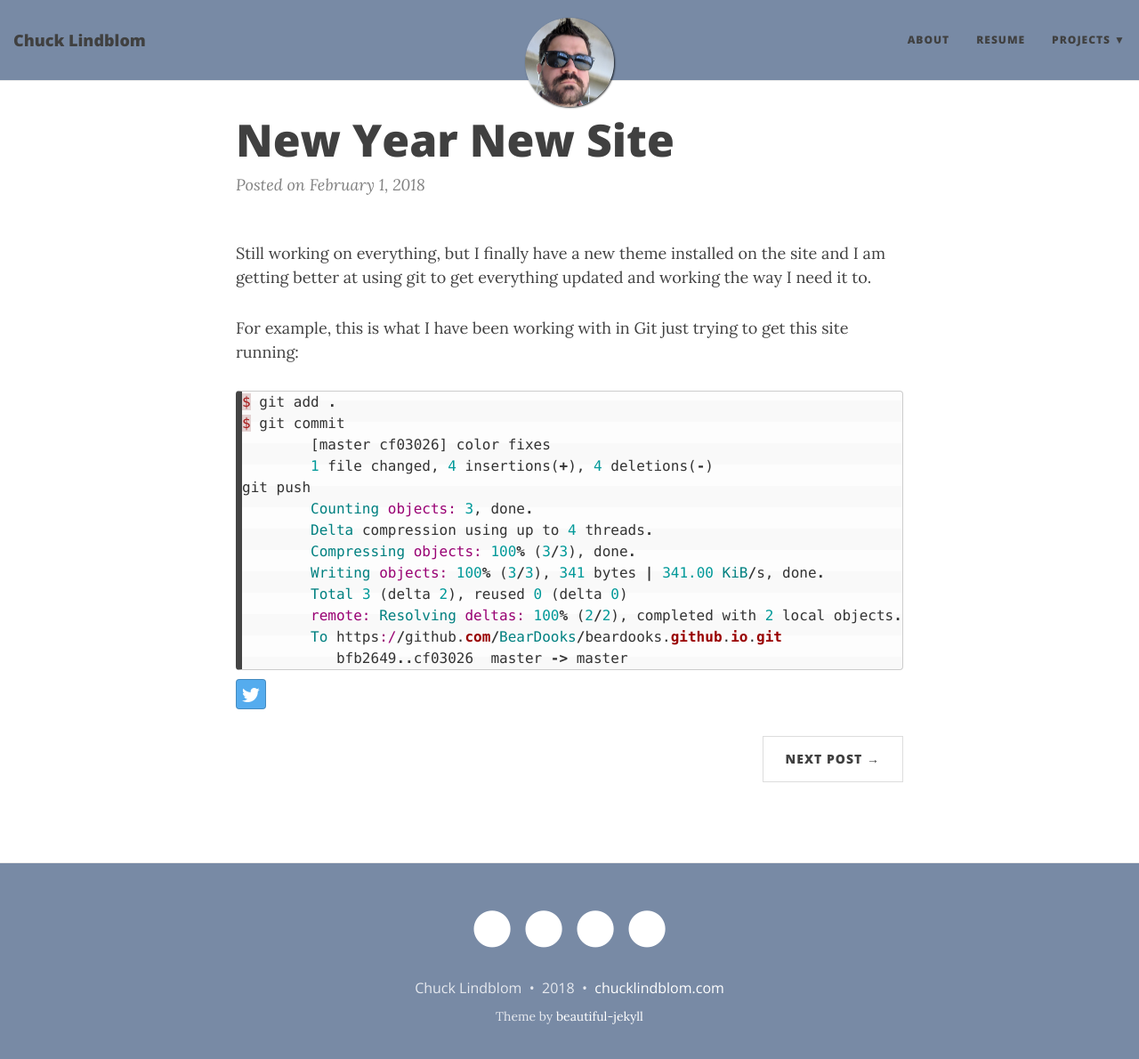
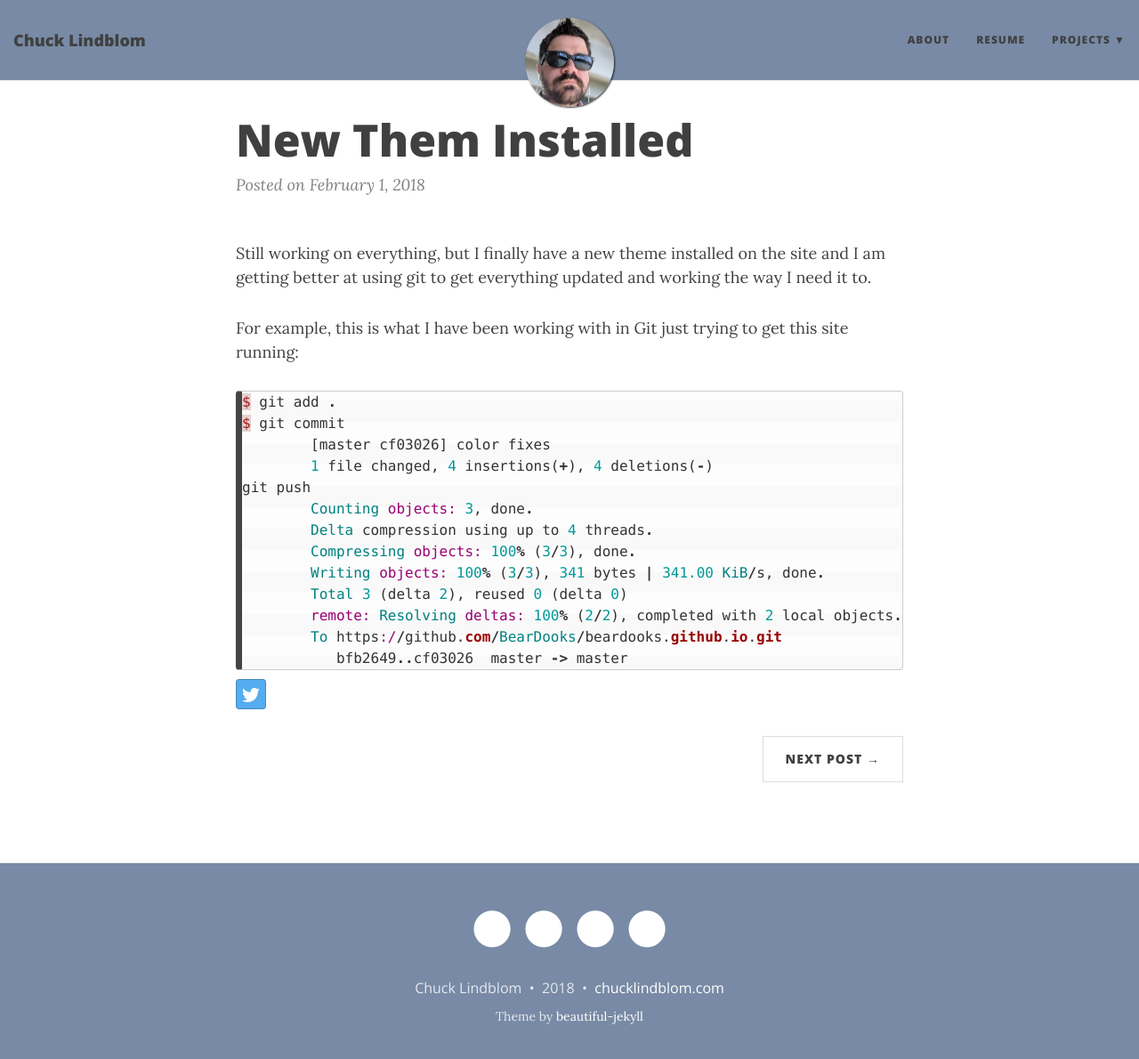
Before and after one commit to BearDooks/beardooks.github.io, a Jekyll site: the page built from _posts/2018-02-01-New-Theme-Installed.markdown, in a window 1280 px wide and 1203 px high. Shown: the top 1190 px of the window at 89% size. Built offline with Jekyll 4.4.1, drawn with Linux system fonts in a browser that asks for light colours; nearby versions of some CDN libraries.

Commit message:
new post

```diff
--- a/_posts/2018-02-01-New-Theme-Installed.markdown
+++ b/_posts/2018-02-01-New-Theme-Installed.markdown
@@ -1,6 +1,6 @@
 ---
 layout: post
-title:  "New Year New Site"
+title:  "New Them Installed"
 date:   2018-02-01 09:10:12 -0500
 categories: jekyll update
 ---
```
